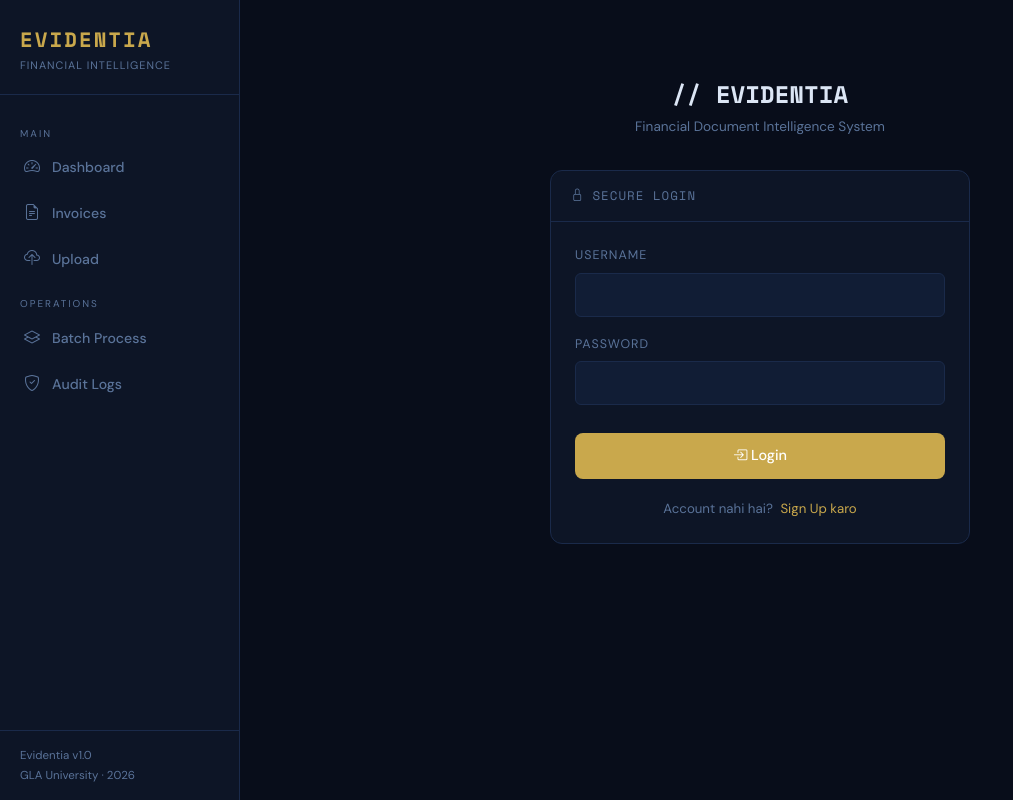
After one commit to palprityush-ops/financial-document, a Flask app: page /login in a window 1280 px wide. The commit adds this page. Shown: the whole page, without its empty margins (0-1013 px from the left). Run offline with Flask 3, Linux system fonts and the light colour scheme.

Commit message:
feat: add login signup pages and session auth

```diff
--- a/frontend/app.py
+++ b/frontend/app.py
@@ -1,9 +1,12 @@
 import os
 
-from flask import Flask, render_template, request
+from flask import Flask, render_template, request, redirect, url_for, session
 import requests
 
 app = Flask(__name__)
+
+# Session ke liye secret key zaroori hai
+app.secret_key = os.environ.get("SECRET_KEY", "evidentia_flask_secret_2024")
 
 API_BASE = os.environ.get("API_BASE", "https://financial-document-2.onrender.com")
 API_KEY = os.environ.get("API_KEY", "secret-admin-key")
@@ -13,9 +16,100 @@ def api_headers():
     return {"x-api-key": API_KEY}
 
 
-# ── Dashboard ────────────────────────────────────────────────────────────────
+# ── Login Required Helper ─────────────────────────────────────────────────────
+def login_required():
+    """Agar logged in nahi hai toh login pe redirect karo"""
+    if "username" not in session:
+        return redirect(url_for("login"))
+    return None
+
+
+# ── Login ─────────────────────────────────────────────────────────────────────
+@app.route("/login", methods=["GET", "POST"])
+def login():
+    # Agar pehle se logged in hai toh dashboard pe bhejo
+    if "username" in session:
+        return redirect(url_for("dashboard"))
+
+    error = None
+
+    if request.method == "POST":
+        username = request.form.get("username", "").strip()
+        password = request.form.get("password", "").strip()
+
+        if not username or not password:
+            error = "Username aur password dono zaroori hain."
+        else:
+            try:
+                r = requests.post(
+                    f"{API_BASE}/auth/login",
+                    json={"username": username, "password": password},
+                    timeout=10,
+                )
+                if r.status_code == 200:
+                    data = r.json()
+                    session["username"] = data["username"]
+                    session["role"] = data["role"]
+                    session["token"] = data["token"]
+                    return redirect(url_for("dashboard"))
+                else:
+                    error = r.json().get("detail", "Login failed.")
+            except Exception as e:
+                error = f"API se connect nahi ho paya: {str(e)}"
+
+    return render_template("login.html", error=error)
+
+
+# ── Signup ────────────────────────────────────────────────────────────────────
+@app.route("/signup", methods=["GET", "POST"])
+def signup():
+    # Agar pehle se logged in hai toh dashboard pe bhejo
+    if "username" in session:
+        return redirect(url_for("dashboard"))
+
+    error = None
+    success = None
+
+    if request.method == "POST":
+        username = request.form.get("username", "").strip()
+        email = request.form.get("email", "").strip()
+        password = request.form.get("password", "").strip()
+
+        if not username or not email or not password:
+            error = "Sab fields bharna zaroori hai."
+        elif len(password) < 6:
+            error = "Password kam se kam 6 characters ka hona chahiye."
+        else:
+            try:
+                r = requests.post(
+                    f"{API_BASE}/auth/signup",
+                    json={"username": username, "email": email, "password": password},
+                    timeout=10,
+                )
+                if r.status_code == 200:
+                    success = "Account ban gaya! Ab login karo."
+                else:
+                    error = r.json().get("detail", "Signup failed.")
+            except Exception as e:
+                error = f"API se connect nahi ho paya: {str(e)}"
+
+    return render_template("signup.html", error=error, success=success)
+
+
+# ── Logout ────────────────────────────────────────────────────────────────────
+@app.route("/logout")
+def logout():
+    session.clear()
+    return redirect(url_for("login"))
+
+
+# ── Dashboard ─────────────────────────────────────────────────────────────────
 @app.route("/")
 def dashboard():
+    check = login_required()
+    if check:
+        return check
+
     try:
         r = requests.get(f"{API_BASE}/invoices", timeout=5)
         data = r.json()
@@ -34,12 +128,17 @@ def dashboard():
         high=high,
         medium=medium,
         low=low,
+        username=session.get("username"),
     )
 
 
-# ── Invoices ─────────────────────────────────────────────────────────────────
+# ── Invoices ──────────────────────────────────────────────────────────────────
 @app.route("/invoices")
 def invoices():
+    check = login_required()
+    if check:
+        return check
+
     try:
         r = requests.get(f"{API_BASE}/invoices?limit=100", timeout=5)
         data = r.json()
@@ -47,12 +146,20 @@ def invoices():
     except Exception:
         invoices = []
 
-    return render_template("invoices.html", invoices=invoices)
+    return render_template(
+        "invoices.html",
+        invoices=invoices,
+        username=session.get("username"),
+    )
 
 
-# ── Upload ───────────────────────────────────────────────────────────────────
+# ── Upload ────────────────────────────────────────────────────────────────────
 @app.route("/upload", methods=["GET", "POST"])
 def upload():
+    check = login_required()
+    if check:
+        return check
+
     message = None
     success = False
 
@@ -84,12 +191,21 @@ def upload():
             except Exception as e:
                 message = f"Could not connect to API: {str(e)}"
 
-    return render_template("upload.html", message=message, success=success)
+    return render_template(
+        "upload.html",
+        message=message,
+        success=success,
+        username=session.get("username"),
+    )
 
 
-# ── Batch ────────────────────────────────────────────────────────────────────
+# ── Batch ─────────────────────────────────────────────────────────────────────
 @app.route("/batch", methods=["GET", "POST"])
 def batch():
+    check = login_required()
+    if check:
+        return check
+
     message = None
 
     if request.method == "POST":
@@ -103,12 +219,20 @@ def batch():
         except Exception as e:
             message = {"status": "error", "detail": str(e)}
 
-    return render_template("batch.html", message=message)
+    return render_template(
+        "batch.html",
+        message=message,
+        username=session.get("username"),
+    )
 
 
-# ── Audit ────────────────────────────────────────────────────────────────────
+# ── Audit ─────────────────────────────────────────────────────────────────────
 @app.route("/audit")
 def audit():
+    check = login_required()
+    if check:
+        return check
+
     try:
         r = requests.get(f"{API_BASE}/audit", headers=api_headers(), timeout=5)
         data = r.json()
@@ -116,7 +240,11 @@ def audit():
     except Exception:
         logs = []
 
-    return render_template("audit.html", logs=logs)
+    return render_template(
+        "audit.html",
+        logs=logs,
+        username=session.get("username"),
+    )
 
 
 if __name__ == "__main__":
--- a/frontend/templates/layout.html
+++ b/frontend/templates/layout.html
@@ -428,9 +428,28 @@
     </a>
   </nav>
 
+  <!-- ✅ Logout — sidebar ke andar, bilkul neeche -->
   <div class="sidebar-footer">
+    {% if session.username %}
+    <div style="display: flex; align-items: center; gap: 8px; margin-bottom: 10px;">
+      <i class="bi bi-person-circle" style="color: var(--accent);"></i>
+      <span style="color: var(--text); font-size: 0.8rem;">{{ session.username }}</span>
+    </div>
+    <a href="/logout" style="
+      display: flex;
+      align-items: center;
+      gap: 6px;
+      color: var(--high);
+      font-size: 0.78rem;
+      text-decoration: none;
+      transition: opacity 0.15s;
+    " onmouseover="this.style.opacity='0.7'" onmouseout="this.style.opacity='1'">
+      <i class="bi bi-box-arrow-left"></i> Logout
+    </a>
+    {% else %}
     <div>Evidentia v1.0</div>
     <div style="margin-top:2px;">GLA University · 2026</div>
+    {% endif %}
   </div>
 </aside>
 
--- /dev/null
+++ b/frontend/templates/login.html
@@ -0,0 +1,115 @@
+{% extends "layout.html" %}
+{% block title %}Login{% endblock %}
+
+{% block content %}
+<div style="min-height: 70vh; display: flex; align-items: center; justify-content: center;">
+  <div style="width: 100%; max-width: 420px;">
+
+    <!-- Header -->
+    <div class="page-header fade-up fade-up-1" style="text-align: center; margin-bottom: 32px;">
+      <h1>// EVIDENTIA</h1>
+      <p>Financial Document Intelligence System</p>
+    </div>
+
+    <!-- Card -->
+    <div class="card fade-up fade-up-2">
+      <div class="card-header-custom" style="display: flex; align-items: center; gap: 8px;">
+        <i class="bi bi-lock"></i> SECURE LOGIN
+      </div>
+      <div class="p-4">
+
+        <!-- Error Message -->
+        {% if error %}
+        <div style="
+          background: rgba(224,82,82,0.1);
+          border: 1px solid var(--high);
+          border-radius: 6px;
+          padding: 10px 14px;
+          margin-bottom: 20px;
+          color: var(--high);
+          font-size: 0.85rem;
+          display: flex;
+          align-items: center;
+          gap: 8px;
+        ">
+          <i class="bi bi-exclamation-triangle"></i> {{ error }}
+        </div>
+        {% endif %}
+
+        <!-- Form -->
+        <form method="POST" action="/login">
+
+          <div style="margin-bottom: 18px;">
+            <label style="display: block; font-size: 0.78rem; letter-spacing: 1px; color: var(--muted); text-transform: uppercase; margin-bottom: 8px;">
+              Username
+            </label>
+            <input
+              type="text"
+              name="username"
+              required
+              autocomplete="username"
+              style="
+                width: 100%;
+                background: var(--surface2);
+                border: 1px solid var(--border);
+                border-radius: 6px;
+                padding: 10px 14px;
+                color: var(--text);
+                font-family: 'DM Sans', sans-serif;
+                font-size: 0.9rem;
+                outline: none;
+                box-sizing: border-box;
+                transition: border-color 0.2s;
+              "
+              onfocus="this.style.borderColor='var(--accent)'"
+              onblur="this.style.borderColor='var(--border)'"
+            />
+          </div>
+
+          <div style="margin-bottom: 28px;">
+            <label style="display: block; font-size: 0.78rem; letter-spacing: 1px; color: var(--muted); text-transform: uppercase; margin-bottom: 8px;">
+              Password
+            </label>
+            <input
+              type="password"
+              name="password"
+              required
+              autocomplete="current-password"
+              style="
+                width: 100%;
+                background: var(--surface2);
+                border: 1px solid var(--border);
+                border-radius: 6px;
+                padding: 10px 14px;
+                color: var(--text);
+                font-family: 'DM Sans', sans-serif;
+                font-size: 0.9rem;
+                outline: none;
+                box-sizing: border-box;
+                transition: border-color 0.2s;
+              "
+              onfocus="this.style.borderColor='var(--accent)'"
+              onblur="this.style.borderColor='var(--border)'"
+            />
+          </div>
+
+          <button type="submit" class="btn-ev" style="width: 100%; justify-content: center; font-size: 0.9rem; padding: 12px;">
+            <i class="bi bi-box-arrow-in-right"></i> Login
+          </button>
+
+        </form>
+
+        <!-- Signup Link -->
+        <div style="text-align: center; margin-top: 20px; font-size: 0.83rem; color: var(--muted);">
+          Account nahi hai?
+          <a href="/signup" style="color: var(--accent); text-decoration: none; margin-left: 4px;">
+            Sign Up karo
+          </a>
+        </div>
+
+      </div>
+    </div>
+
+  </div>
+</div>
+{% endblock %}
```
Also changed, not shown: frontend/templates/signup.html (added, +162 -0 lines).
